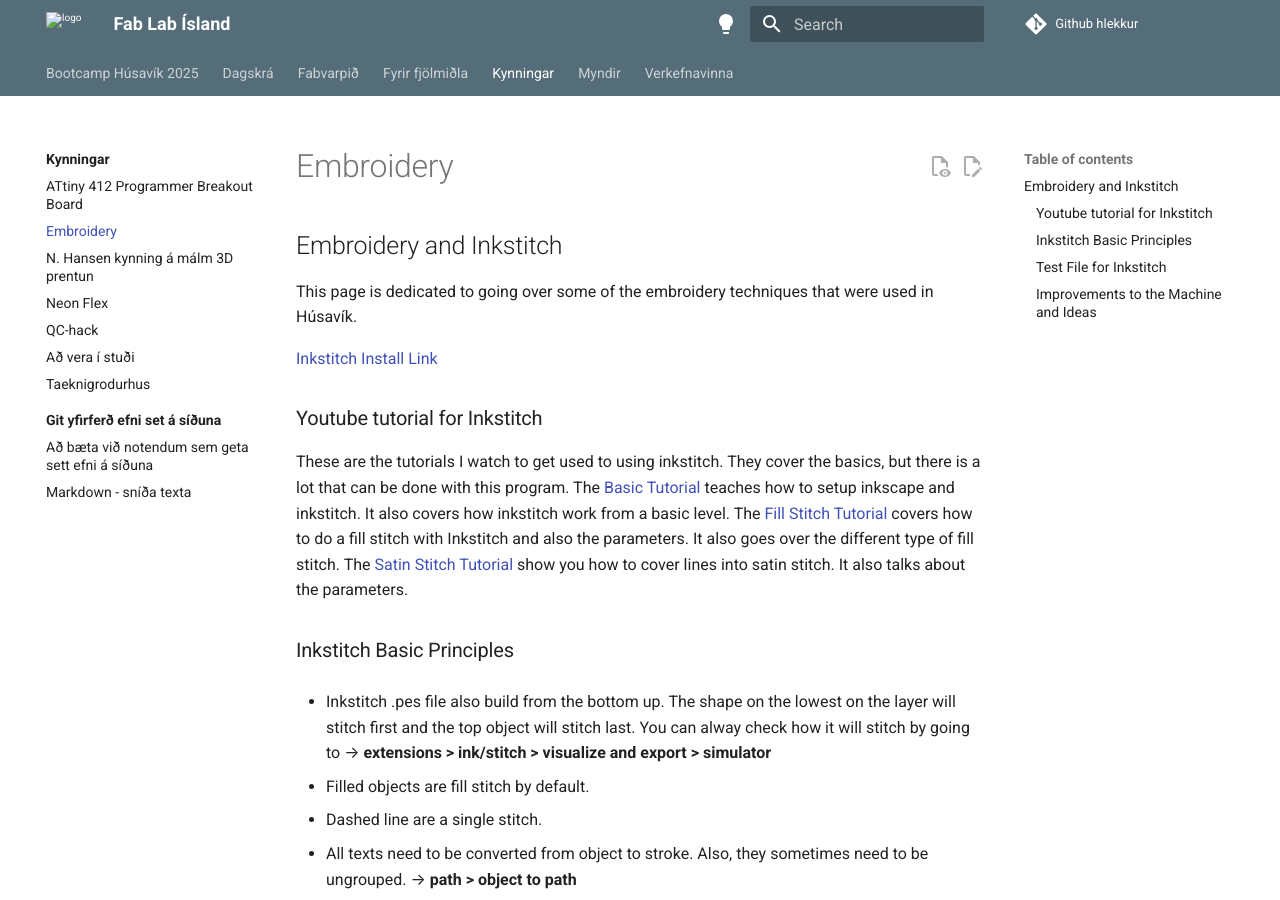
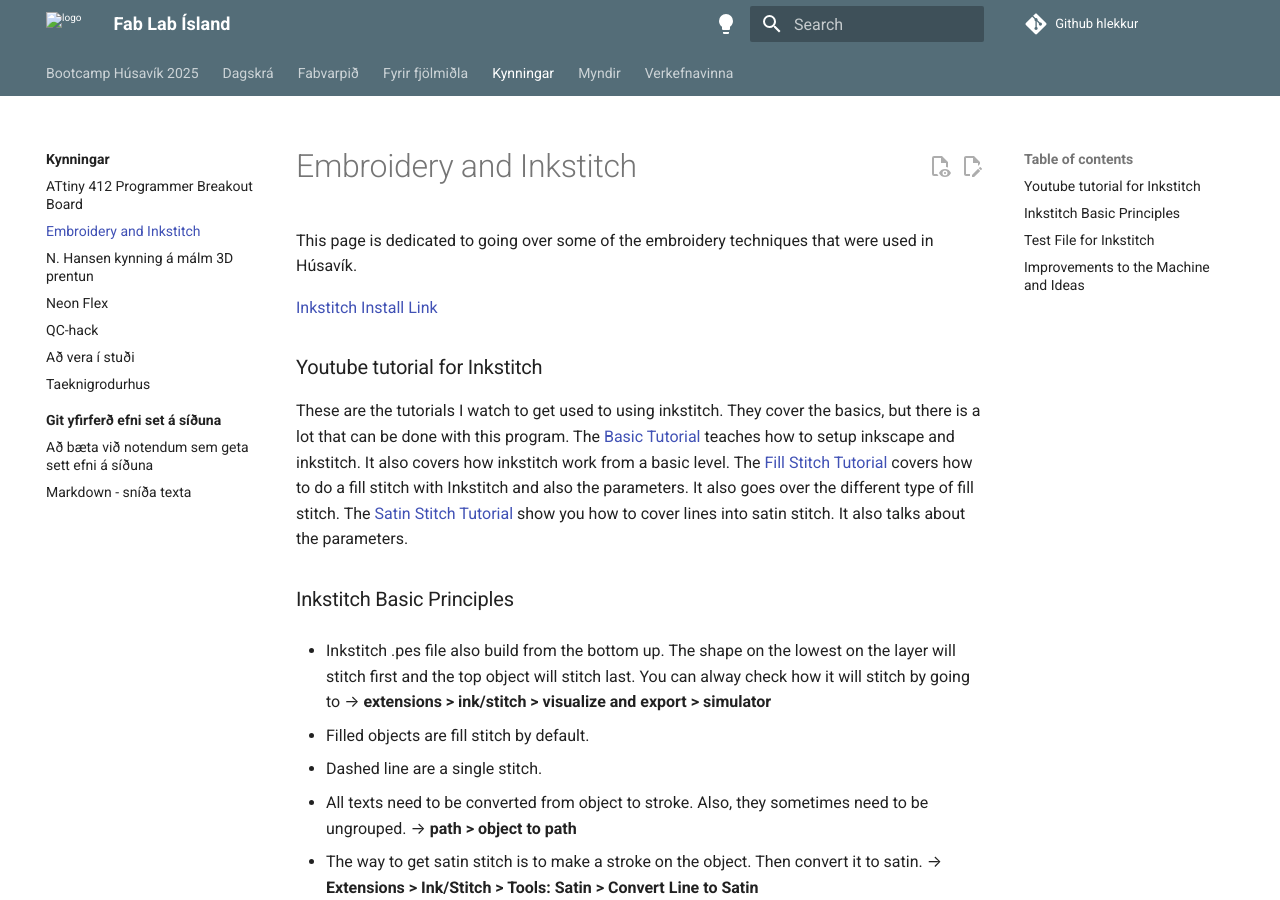
Before and after one commit to Fab-Lab-Island/fli-bootcamp-2025, an MkDocs documentation site: the page built from docs/kynningar/Embroidery and Inkstitch.md, in a window 1280 px wide and 900 px high. Built offline with MkDocs 1.6.1 and Material for MkDocs 9.7.7, drawn with Linux system fonts in a browser that asks for light colours; comment, search, counter and statistics services are not loaded.

Commit message:
rename the file for the embroidery

```diff
--- a/docs/kynningar/Embroidery.md
+++ b/docs/kynningar/Embroidery and Inkstitch.md
@@ -1,5 +1,3 @@
-## Embroidery and Inkstitch
-
 This page is dedicated to going over some of the embroidery techniques that were used in Húsavík.
 
 [Inkstitch Install Link](https://inkstitch.org/docs/install/)
```
